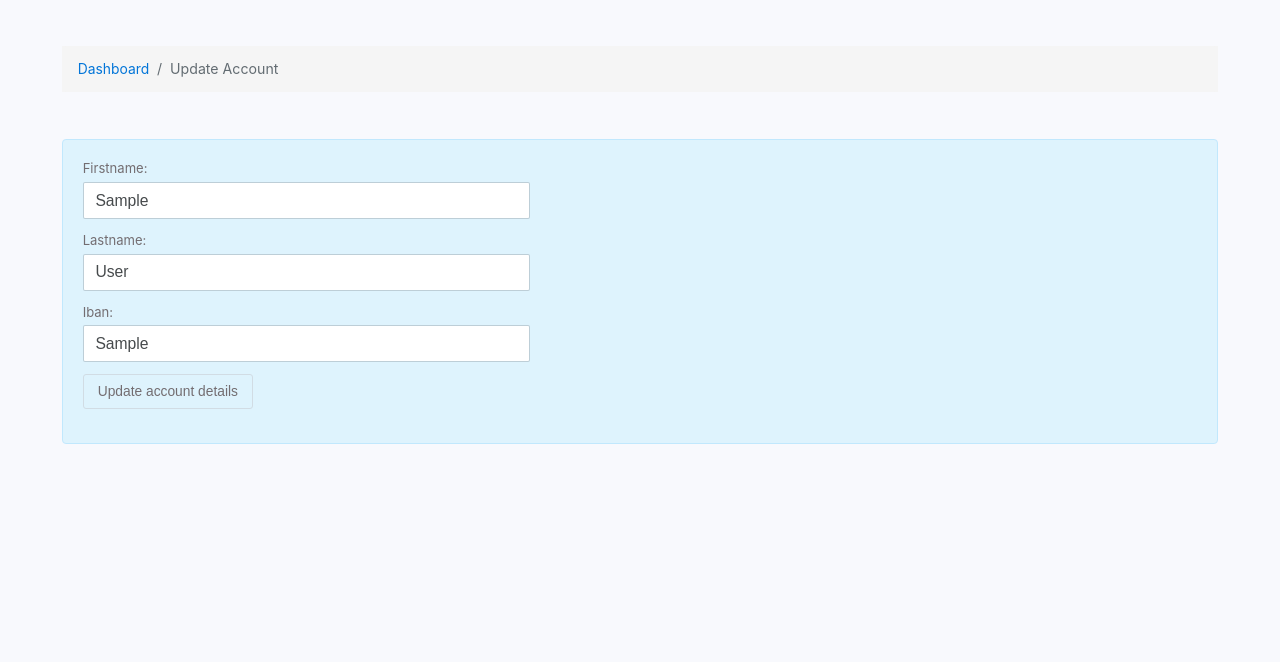
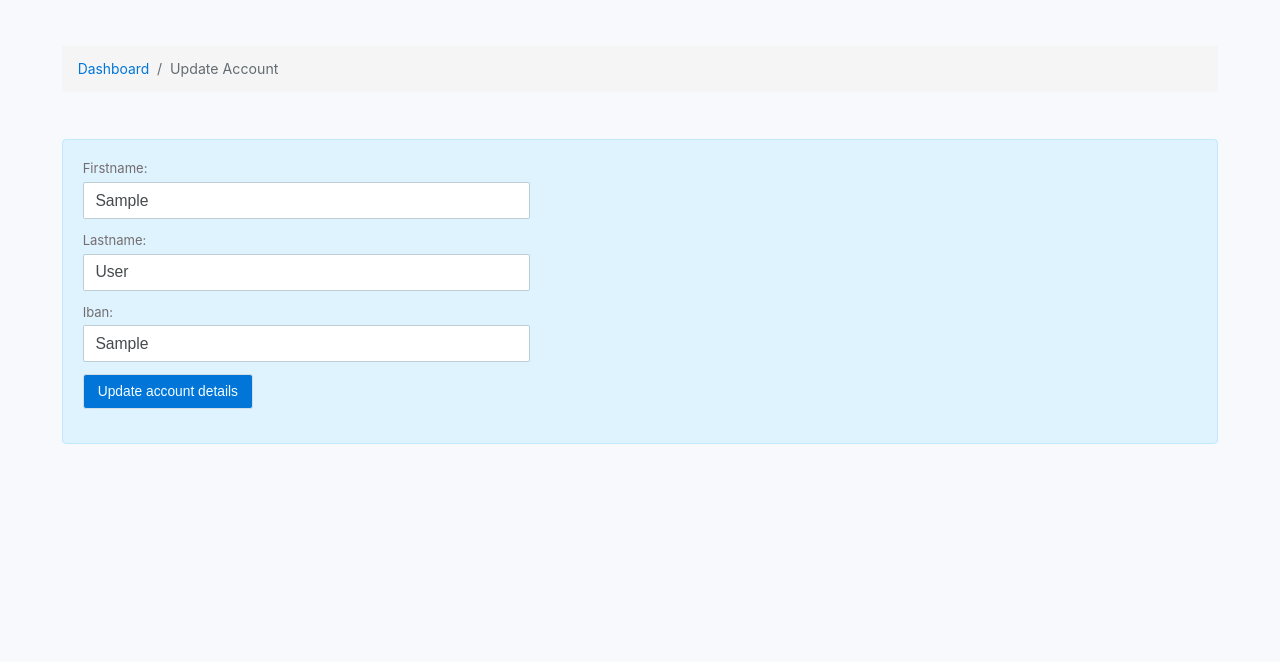
Before and after one commit to mfalade/qbank, a Django app: page /account/1/edit in a window 1280 px wide. Shown: the part 54-716 px from the top of the page. Run offline with Django 3.2, Linux system fonts and the light colour scheme; a user stored in the database is signed in; tables that the repository leaves empty hold one stand-in row (values such as "Sample post"); some libraries are stand-ins or nearby versions.

Commit message:
Implement permission check on account update

```diff
--- a/accounts/templates/account_update.html
+++ b/accounts/templates/account_update.html
@@ -19,7 +19,7 @@
                             {{ form }}
                         </div>
                     </div>
-                    <input type="submit" class="btn btn-secondary" value="Update account details" />
+                    <input type="submit" class="btn btn-secondary blue-bg" value="Update account details" />
                 </form>
             </div>
             </div>
--- a/accounts/views.py
+++ b/accounts/views.py
@@ -24,7 +24,6 @@ class AccountDeleteView(DeleteView):
     model = AccountModel
     form_class = AccountForm
     template_name = 'account_confirm_delete.html'
-    forbidden_template = 'forbidden.html'
     success_url = reverse_lazy('dashboard')
 
     def get_object(self, queryset=None):
@@ -40,3 +39,10 @@ class AccountUpdateView(UpdateView):
     model = AccountModel
     template_name = 'account_update.html'
     success_url = reverse_lazy('dashboard')
+
+    def get_object(self, queryset=None):
+        account = super(AccountUpdateView, self).get_object()
+        user = self.request.user
+        if any([account.creator == user, user.is_superuser]):
+            return account
+        raise PermissionDenied
--- a/authentication/static/authentication/css/custom.css
+++ b/authentication/static/authentication/css/custom.css
@@ -143,7 +143,7 @@ a.btn:hover, .btn:hover  {
     background-color: #4ecc80;
 }
 .btn-secondary {
-    color: #736D71 !important;
+    color: #736D71;
     background: none;
     border-color: #D1DCE4;
 }
@@ -226,6 +226,10 @@ a.btn, .btn {
 .grey-bg {
     background-color: #f5f5f5;
 }
+.blue-bg {
+    background: #0275d8 !important;
+    color: #F5ffff;
+}
 .content-container {
     min-height: 83vh;
 }
--- a/templates/breadcrumbs.html
+++ b/templates/breadcrumbs.html
@@ -5,5 +5,6 @@
         {% if action %}
             <li class="breadcrumb-item active">{{ action }} Account</li>
         {% endif %}
+
     </ol>
 </div>
```
Also changed, not shown: templates/403.html (+4 -6 lines).
